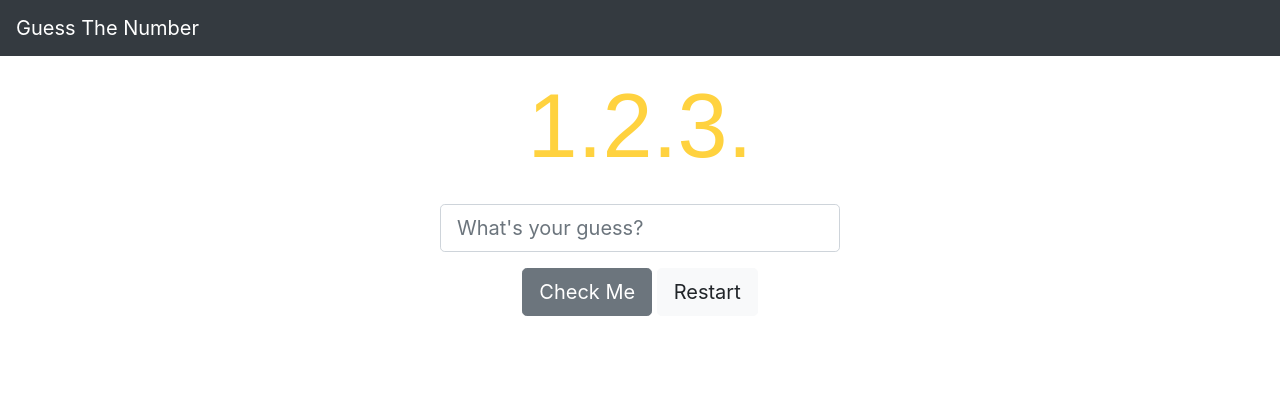
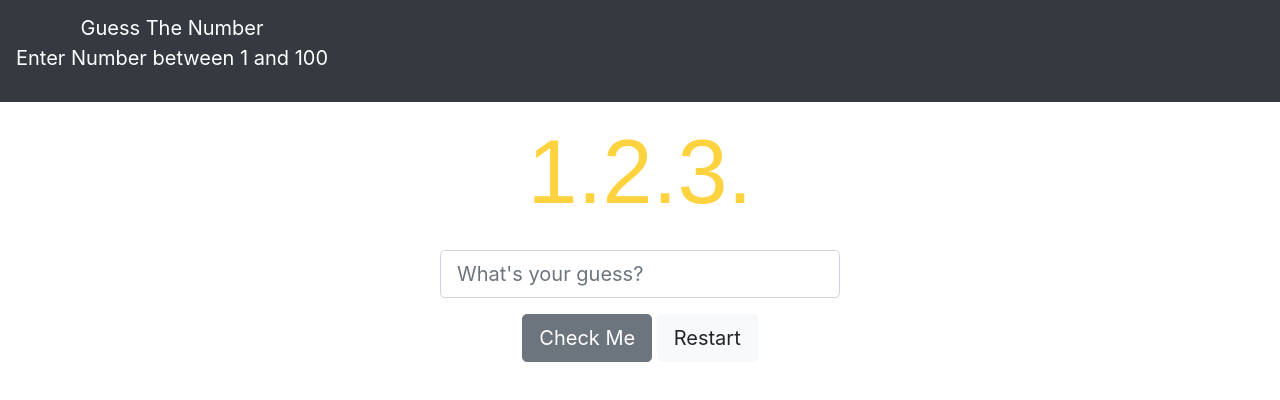
Before and after one commit to amansinha6189/Guess-The-No-Game, a plain HTML site: page index.html in a window 1280 px wide. Drawn offline with nearby package versions, Linux system fonts and the light colour scheme.

Commit message:
A sentence added
Enter Number Between 1 and 100

```diff
--- a/index.html
+++ b/index.html
@@ -1,9 +1,13 @@
 <!DOCTYPE html>
 <html>
-
   <head>
     <title>Guess The Number</title>
-    <link rel="stylesheet" href="https://stackpath.bootstrapcdn.com/bootstrap/4.3.1/css/bootstrap.min.css" integrity="sha384-ggOyR0iXCbMQv3Xipma34MD+dH/1fQ784/j6cY/iJTQUOhcWr7x9JvoRxT2MZw1T" crossorigin="anonymous" />
+    <link
+      rel="stylesheet"
+      href="https://stackpath.bootstrapcdn.com/bootstrap/4.3.1/css/bootstrap.min.css"
+      integrity="sha384-ggOyR0iXCbMQv3Xipma34MD+dH/1fQ784/j6cY/iJTQUOhcWr7x9JvoRxT2MZw1T"
+      crossorigin="anonymous"
+    />
     <link rel="stylesheet" type="text/css" href="style.css" />
     <script src="script.js"></script>
   </head>
@@ -11,12 +15,20 @@
   <body class="text-center">
     <nav class="navbar navbar-dark bg-dark">
       <!-- Navbar content -->
-        <a class="navbar-brand" href="#">Guess The Number</a>
+      <a class="navbar-brand" href="#"
+        >Guess The Number
+        <p>Enter Number between 1 and 100</p>
+      </a>
     </nav>
     <main>
       <h1 class="banner p-3">1.2.3.</h1>
       <div class="form-group">
-            <input id="number-guess" class="form-control form-control-lg" type="number" placeholder="What's your guess?" />
+        <input
+          id="number-guess"
+          class="form-control form-control-lg"
+          type="number"
+          placeholder="What's your guess?"
+        />
       </div>
       <div id="result">
         <!-- This is where the result will be-->
@@ -32,5 +44,4 @@
       </div>
     </main>
   </body>
-
 </html>
```
Lines whose indentation alone changed are shown as unchanged.
